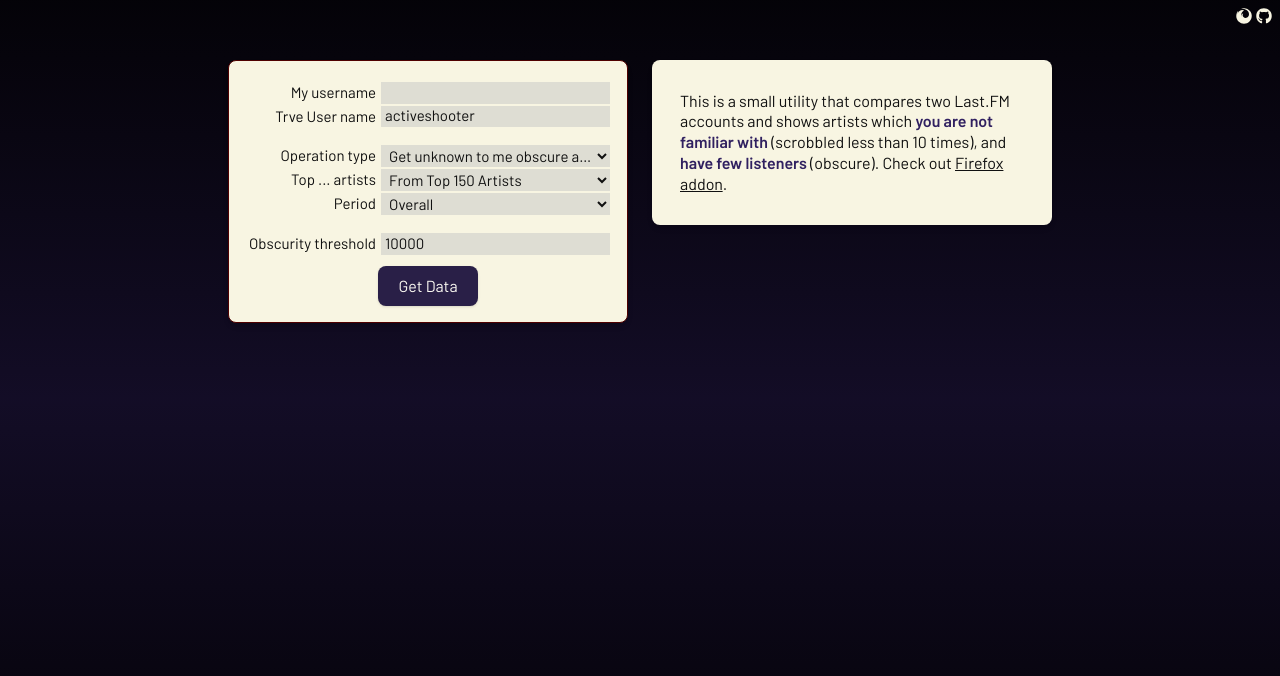
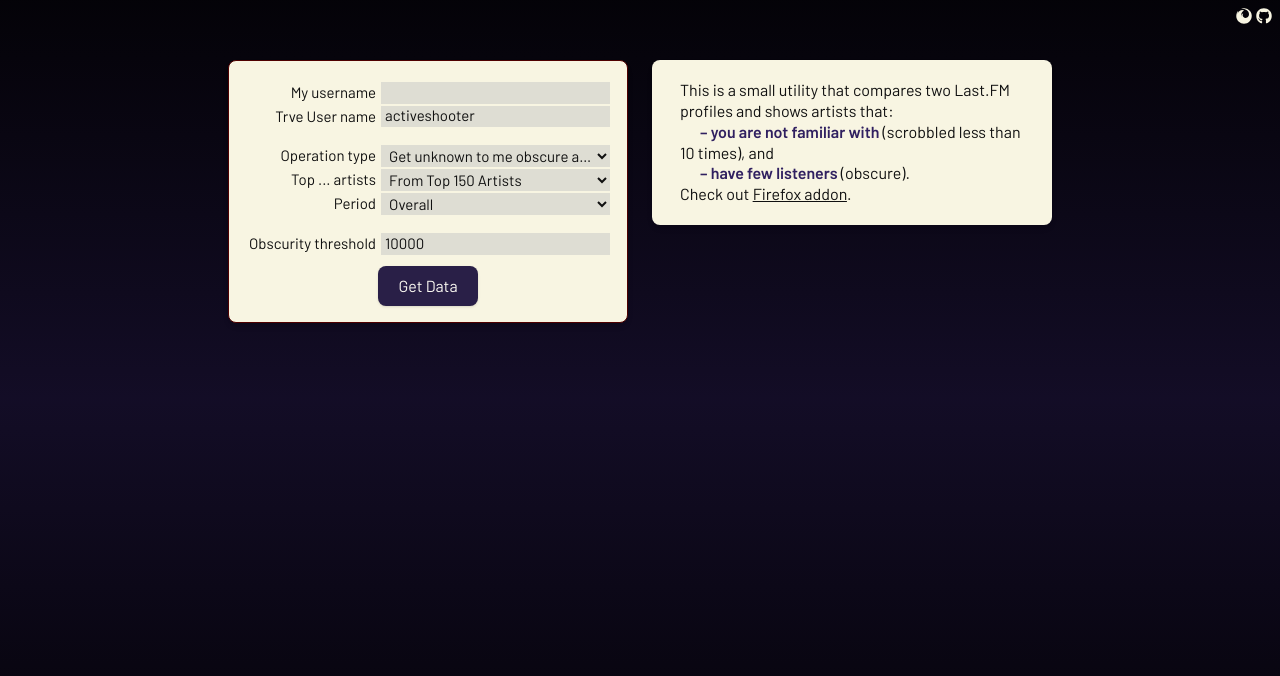
Before and after one commit to siebentod/lastfm-obscure-artists, a Next.js app: page / in a window 1280 px wide. Shown: the top 676 px of the page. Built offline with nearby package versions, Linux system fonts and the light colour scheme.

Commit message:
smallfix

```diff
--- a/app/Display.jsx
+++ b/app/Display.jsx
@@ -149,9 +149,28 @@ function Display({ data, status, waitNumber }) {
       )}
 
       {(status === 'initial' || status === 'stopped') && (
-        <div className="h-full flex items-center justify-center w-[min(368px,85dvw)]">
+        <div className="h-full flex flex-col justify-center w-[min(368px,85dvw)]">
           <p className="mx-3">
-          This is a small utility that compares two Last.FM accounts and shows artists which <span className="text-[hsl(255,50%,25%)] font-semibold">you are not familiar with</span> (scrobbled less than 10 times), and <span className="text-[hsl(255,50%,25%)] font-semibold">have few listeners</span> (obscure). Check out <a className='underline' href="https://addons.mozilla.org/en-US/firefox/addon/last-fm-get-obscure-artists/">Firefox addon</a>.
+            This is a small utility that compares two Last.FM profiles and shows
+            artists that:
+            <span className="ml-5 inline-block text-[hsl(255,50%,25%)] font-semibold">
+              – you are not familiar with
+            </span>{' '}
+            (scrobbled less than 10 times), and
+            <div className='ml-5'><span className="text-[hsl(255,50%,25%)] font-semibold">
+              – have few listeners
+            </span>{' '}
+            (obscure).</div>
+          </p>
+          <p className='mx-3'>
+            Check out{' '}
+            <a
+              className="underline"
+              href="https://addons.mozilla.org/en-US/firefox/addon/last-fm-get-obscure-artists/"
+            >
+              Firefox addon
+            </a>
+            .
           </p>
         </div>
       )}
```
